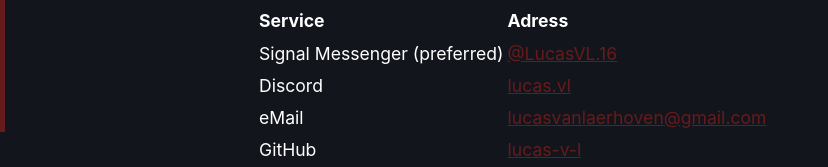
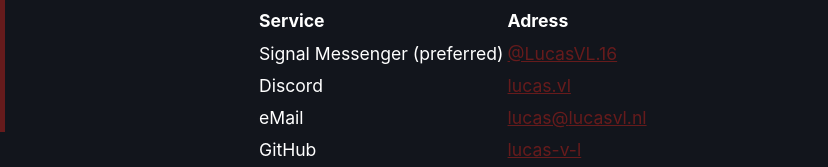
Before and after one commit to Lucas-V-L/lucasvl.nl, a Flask app: page /plain/about in a window 1280 px wide. Shown: the part 668-835 px from the top of the page, without its empty margins (0-828 px from the left). Run offline with Flask 3, Linux system fonts and the light colour scheme.

Commit message:
changed email addr.

```diff
--- a/templates/pages/aboutpage.html
+++ b/templates/pages/aboutpage.html
@@ -23,7 +23,7 @@
 	</tr>
 	<tr>
 		<td>eMail</td>
-		<td><a href="mailto:lucasvanlaerhoven@gmail.com">lucas<wbr>van<wbr>laerhoven<wbr>@gmail.com</a></td>
+		<td><a href="mailto:lucas@lucasvl.nl">lucas@<wbr>lucasvl.nl</a></td>
 	</tr>
 	<tr>
 		<td>GitHub</td>
```
